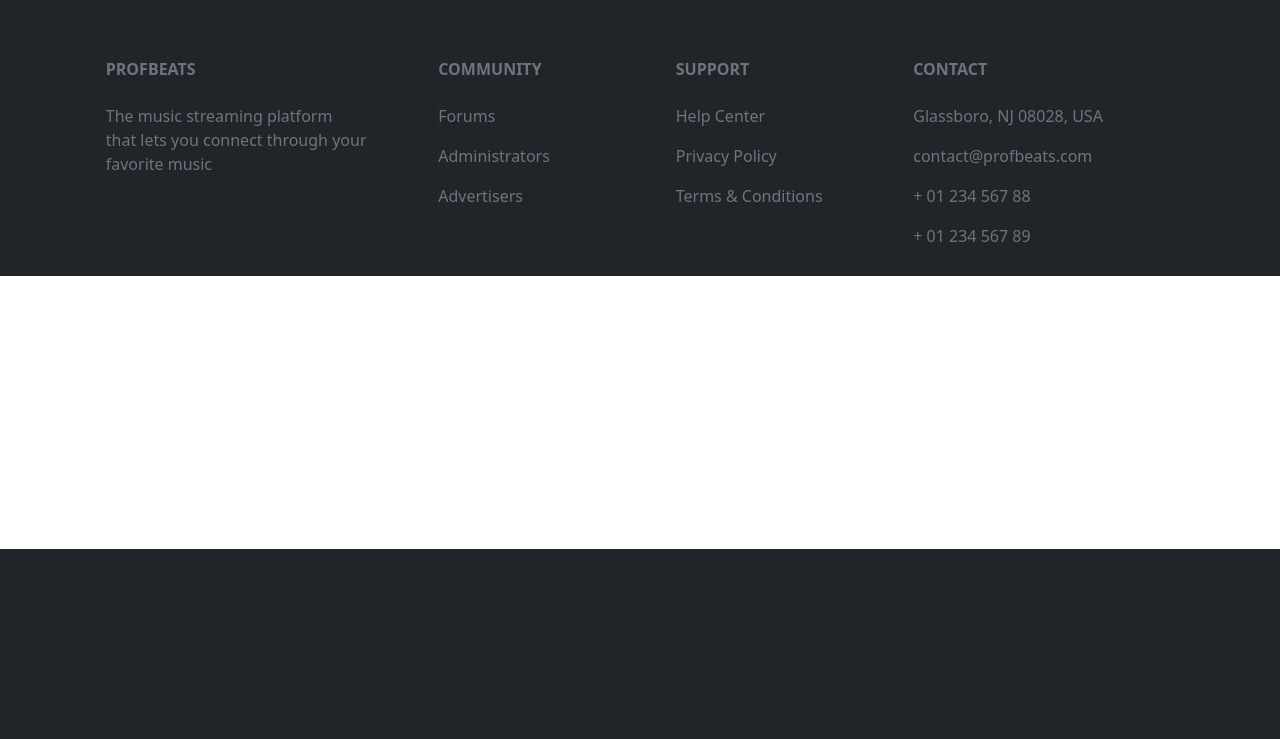
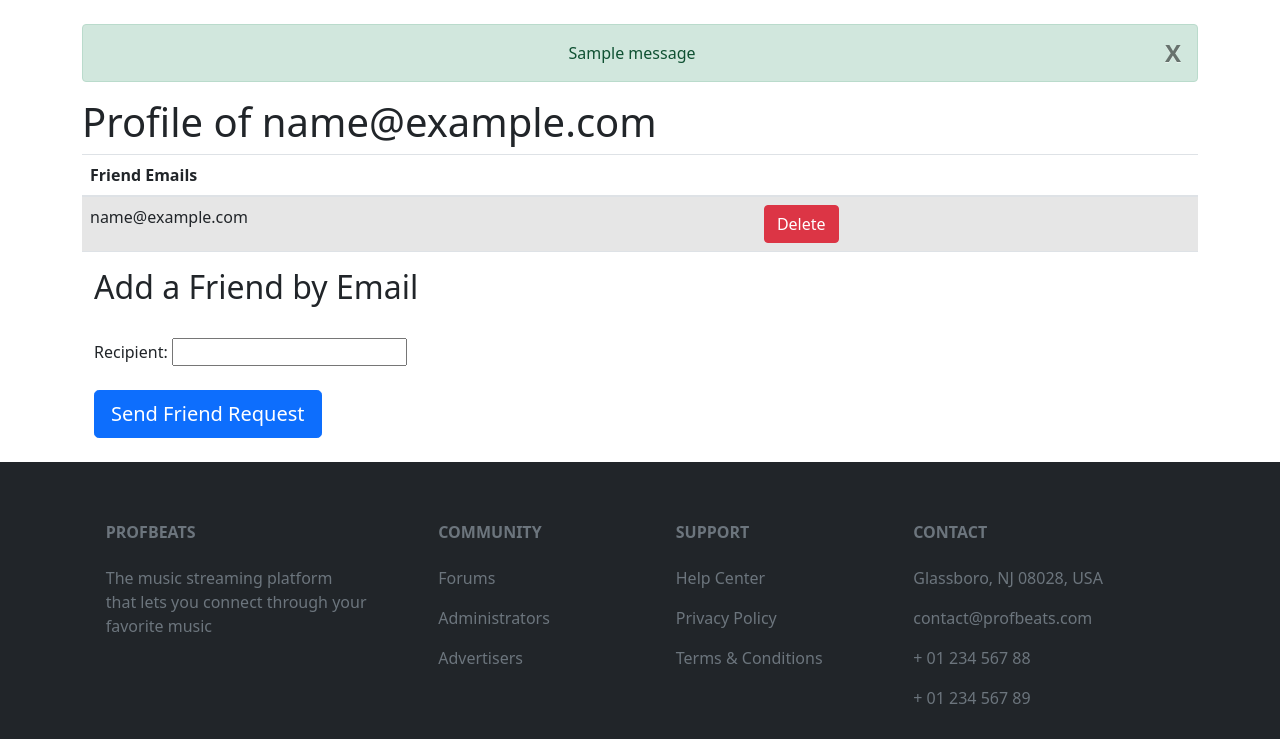
Before and after one commit to LucasGrebe/Senior-Project-Spring-2022, a Django app: page /profile/ in a window 1280 px wide. Shown: the part 251-990 px from the top of the page. Before the commit the page ends 800 px from the top, so only its background shows below. Run offline with Django 4.2, Linux system fonts and the light colour scheme; a user stored in the database is signed in; tables that the repository leaves empty hold one stand-in row (values such as "Sample post"); one stand-in notice (Sample message) is shown; parts of the project's set-up code (start-up, migrations or seed data) failed here and were passed over; some libraries are stand-ins or nearby versions.

Commit message:
Profile page allows to accept/deny/send friend requests

```diff
--- a/Profbeats/Profbeats/admin.py
+++ b/Profbeats/Profbeats/admin.py
@@ -1,5 +1,5 @@
 from django.contrib import admin
-from .models import PRating, Playlist, TPR_Meta, TRating,Track,Comment, UserProfile
+from .models import FriendRequest, PRating, Playlist, TPR_Meta, TRating,Track,Comment, UserProfile
 
 #Register all existing models here so we can do admin debugging and for final usability
 admin.site.register(Playlist)
@@ -9,3 +9,4 @@ admin.site.register(PRating)
 admin.site.register(TRating)
 admin.site.register(TPR_Meta)
 admin.site.register(UserProfile)
+admin.site.register(FriendRequest)
--- a/Profbeats/Profbeats/templates/profile.html
+++ b/Profbeats/Profbeats/templates/profile.html
@@ -3,5 +3,57 @@
 {% block title %} ProfBeats | Profile {% endblock %}
 
 {% block content %}
+<br>
+{% if messages %}
+    {% for message in messages %}
+        {% if message.level == DEFAULT_MESSAGE_LEVELS.SUCCESS %}
+        <div class="alert alert-success alert-dismissable" role="alert">
+            <button class="close" data-dismiss="alert">
+                X
+            </button>
+            <center>{{ message }}</center>
+        </div>
+        {% else %}
+        <div class="alert alert-warning" role="alert">
+            <center>{{ message }}</center>
+        </div>
+        {% endif %}
+    {% endfor %}
+{% endif %}
 
+<h1>Profile of {{ request.user }}</h1>
+{% if request.user.profile.friendList.exists %}
+    <table class="table table-striped">
+        <thead>
+          <tr>
+            <th scope="col">Friend Emails</th>
+            <th scope="col"></th>
+          </tr>
+        </thead>
+        <tbody>
+    {% for friend in request.user.profile.friendList.all %}
+      <tr>
+        <td>{{ friend }}</td>
+        <td><div class="col"><a class="btn btn-danger" href="{% url 'delete_friend' friend.id %}">Delete</a></div></td>
+      </tr>
+    {% endfor %}
+    </tbody>
+  </table>
+{% else %}
+<p>Your friend list is empty!</p>
+{% endif %}
+
+<div class="container">
+<form method='post' action="/profile/">
+    {% csrf_token %}
+    <h2>Add a Friend by Email</h2>
+    <br>
+    <div>
+        Recipient: {{ form.recipient }}
+    </div>
+    <br>
+    <button class="btn btn-primary btn-lg" type="submit">Send Friend Request</button>
+</form>
+</div>
+<br>
 {% endblock %}
--- a/Profbeats/Profbeats/urls.py
+++ b/Profbeats/Profbeats/urls.py
@@ -13,7 +13,6 @@ Including another URLconf
     1. Import the include() function: from django.urls import include, path
     2. Add a URL to urlpatterns:  path('blog/', include('blog.urls'))
 """
-from re import template
 from django.contrib import admin
 from django.urls import path, include
 from . import views
@@ -32,7 +31,10 @@ urlpatterns = [
     path('accounts/login/', auth_views.LoginView.as_view(template_name='login.html'), name='login'),
     path('accounts/logout/', auth_views.LogoutView.as_view(template_name='lander.html'), name='logout'),
     path('playlistContent/<playlistId>',views.updatePlaylistContent,name='content_display'),
-    path('profile/', views.profile, name='profile')
+    path('profile/', views.profile, name='profile'),
+    path('profile/deletefriend/<friendId>', views.deleteFriend,name='delete_friend'),
+    path('profile/accept/<FRId>', views.acceptFriendRequest,name='accept_friend_request'),
+    path('profile/deny/<FRId>', views.denyFriendRequest,name='deny_friend_request'),
     #path('home/', INCOMPLETE PATH),
     #path('search/', INCOMPLETE PATH), #this will probably have a subpage for search/advanced, but both of them can redirect to plain old searchresults/
     #path('searchresults/', INCOMPLETE PATH),
--- a/Profbeats/Profbeats/views.py
+++ b/Profbeats/Profbeats/views.py
@@ -7,9 +7,6 @@ import spotipy
 from django.contrib import messages as djangomessages
 
 from django.contrib.auth import logout
-
-
-
 
 from spotipy.oauth2 import SpotifyClientCredentials
 from spotipy.oauth2 import SpotifyOAuth
@@ -208,15 +205,42 @@ def profile(request):
     if request.method == 'POST':
         form = FriendRequestForm(request.POST)
         if form.is_valid():
-            if User.objects.get(username=form.recipient).exists() and request.user.get_username() is not form.recipient:
-                sender = request.user
-                recipient = User.objects.get(username = form.recipient)
-                fr = FriendRequest(sender, recipient)
-                fr.save()
-                djangomessages.success(request, ("Your friend request was sent."))
+            formrecipient = form.cleaned_data['recipient']
+            if User.objects.filter(email=formrecipient).exists():
+                if request.user.get_username() != formrecipient:
+                    recipient = User.objects.get(email = formrecipient)
+                    fr = FriendRequest(sender=request.user, recipient=recipient)
+                    fr.save()
+                    djangomessages.success(request, ("Your friend request was sent."))
+                else:
+                    djangomessages.warning(request, ("You can't send a friend request to yourself."))
+            else:
+                djangomessages.warning(request, ("Couldn't find that user to send a friend request to."))
 
         else:
             print(form.errors.as_data())
 
     context['form'] = form
     return render(request, 'profile.html', context)
+
+def deleteFriend(request, friendId):
+    friend = User.objects.get(pk=friendId)
+    request.user.profile.friendList.remove(friend)
+    friend.profile.friendList.remove(request.user)
+    djangomessages.success(request, ('Friend deleted.'))
+    return redirect('profile')
+
+def acceptFriendRequest(request, FRId):
+    fr = FriendRequest.objects.get(pk=FRId)
+    sender = fr.sender
+    sender.profile.friendList.add(request.user)
+    request.user.profile.friendList.add(sender)
+    fr.delete()
+    djangomessages.success(request, ('Friend request accepted.'))
+    return redirect('profile')
+
+def denyFriendRequest(request, FRId):
+    fr = FriendRequest.objects.get(pk=FRId)
+    fr.delete()
+    djangomessages.success(request, ('Friend request denied.'))
+    return redirect('profile')
```
Also changed, not shown: Profbeats/Profbeats/templates/privateMessenger.html (deleted).
